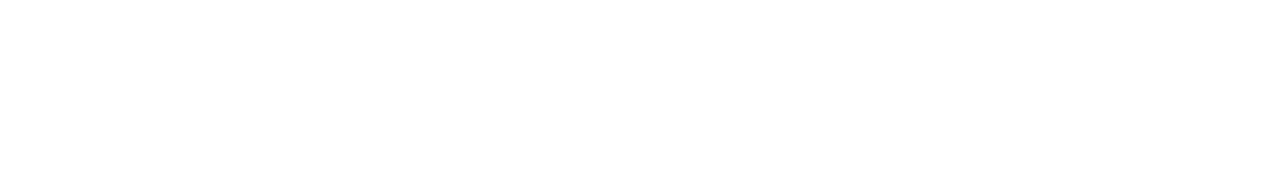
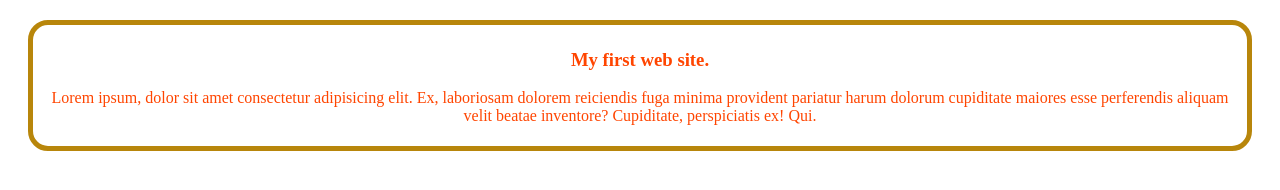
Before and after one commit to khanfuad006/my-first-github-repo, a plain HTML site: page index.html in a window 1280 px wide. Drawn offline with Linux system fonts and the light colour scheme.

Commit message:
added the first blog

```diff
--- a/index.html
+++ b/index.html
@@ -4,8 +4,12 @@
     <meta charset="UTF-8">
     <meta name="viewport" content="width=device-width, initial-scale=1.0">
     <title>My First Ever Github Repo</title>
+    <link rel="stylesheet" href="styles/blog.css">
 </head>
 <body>
-
+    <div>
+        <h3>My first web site.</h3>
+        <p>Lorem ipsum, dolor sit amet consectetur adipisicing elit. Ex, laboriosam dolorem reiciendis fuga minima provident pariatur harum dolorum cupiditate maiores esse perferendis aliquam velit beatae inventore? Cupiditate, perspiciatis ex! Qui.</p>
+    </div>
 </body>
 </html>
--- /dev/null
+++ b/styles/blog.css
@@ -0,0 +1,8 @@
+div{
+    text-align: center;
+    color: orangered;
+    border: 5px solid darkgoldenrod;
+    border-radius: 20px;
+    padding: 5px;
+    margin: 20px;
+}
```
